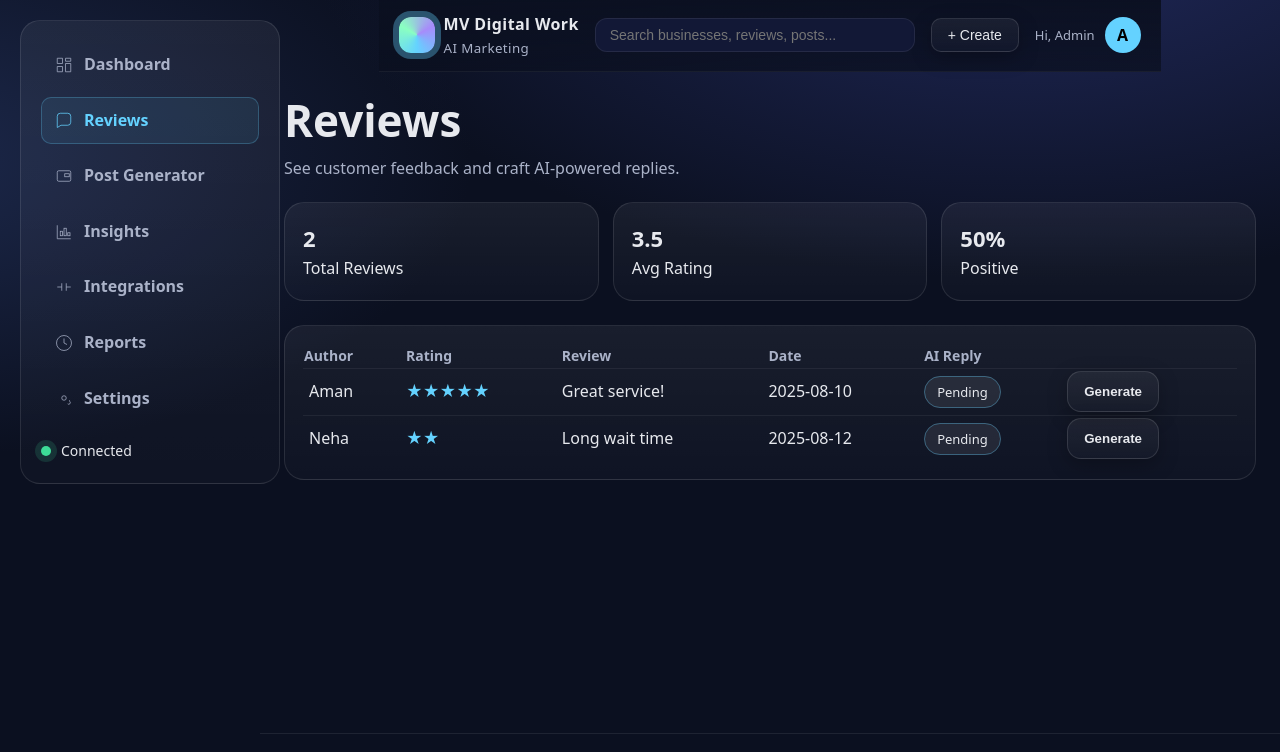
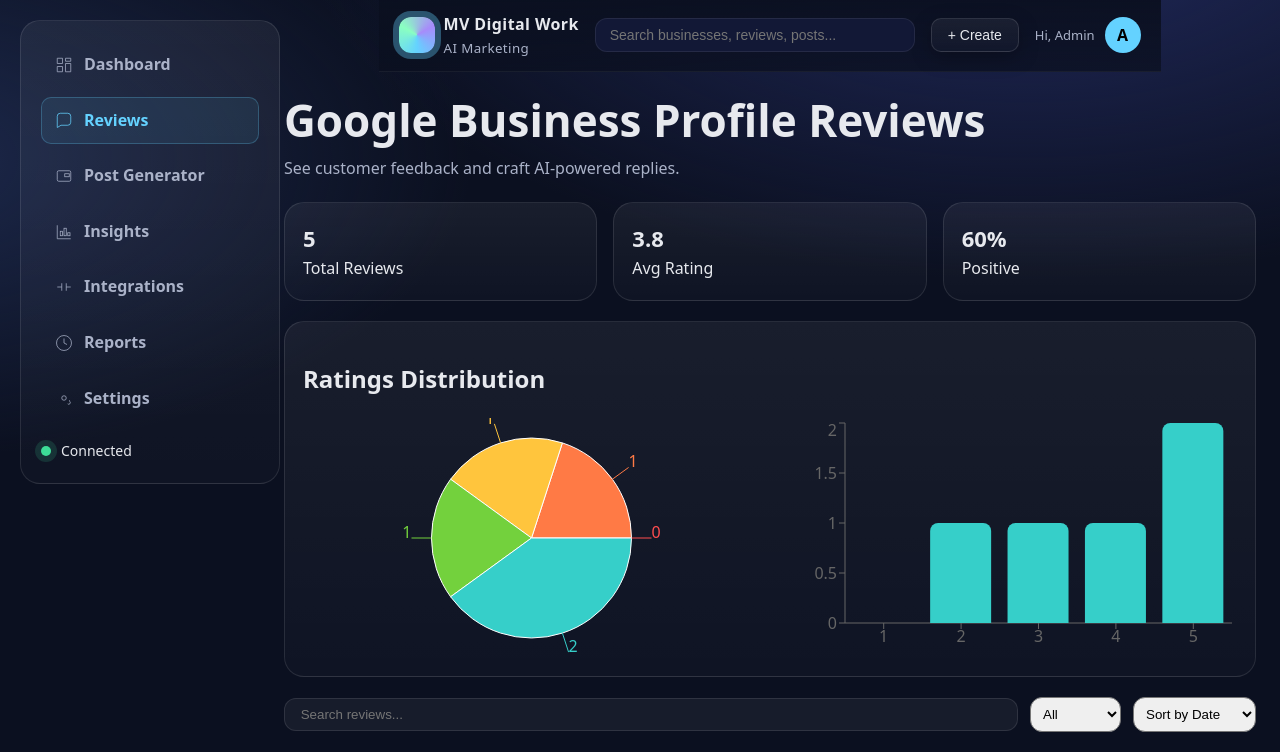
Before and after one commit to mvdigitalwork/MV-DIGITAL-DASHBOARD, a React (Vite) app: page /reviews in a window 1280 px wide. Shown: the top 752 px of the page. Built offline with nearby package versions, Linux system fonts and the light colour scheme.

Commit message:
Update message

```diff
--- a/package.json
+++ b/package.json
@@ -14,6 +14,7 @@
     "@tabler/icons-react": "^3.34.1",
     "lucide-react": "^0.540.0",
     "react": "^19.1.1",
+    "react-countup": "^6.5.3",
     "react-dom": "^19.1.1",
     "react-router-dom": "^7.8.1",
     "recharts": "^3.1.2"
--- a/src/pages/Dashboard.tsx
+++ b/src/pages/Dashboard.tsx
@@ -1,4 +1,5 @@
 import React from "react";
+import CountUp from "react-countup";
 import {
   LineChart,
   Line,
@@ -22,30 +23,62 @@
   ];
 
   return (
-    <div className="container">
+    <div
+      className="dashboard-wrapper"
+      style={{
+        width: "100%",
+        padding: "24px 32px",
+        display: "flex",
+        flexDirection: "column",
+        gap: "32px",
+      }}
+    >
       {/* Page Title */}
-      <h1>Dashboard</h1>
-      <p className="sub">Business insights at a glance</p>
+      <div>
+        <h1 style={{ fontSize: "32px", fontWeight: 700 }}> Dashboard</h1>
+        <p style={{ marginTop: "4px", color: "var(--muted)" }}>
+          Business insights at a glance
+        </p>
+      </div>
 
       {/* Stats Cards */}
-      <div className="kpis">
-        <div className="card">
-          <strong>120+</strong>
+      <div
+        className="kpis"
+        style={{
+          display: "grid",
+          gridTemplateColumns: "repeat(auto-fit, minmax(260px, 1fr))",
+          gap: "24px",
+        }}
+      >
+        <div className="card" style={{ padding: "20px" }}>
+          <strong style={{ fontSize: "26px" }}>
+            <CountUp end={120} duration={2} />+
+          </strong>
           <p>Total Reviews</p>
+          <small style={{ color: "var(--muted)" }}>+12 this week</small>
         </div>
-        <div className="card">
-          <strong>4.8⭐</strong>
+        <div className="card" style={{ padding: "20px" }}>
+          <strong style={{ fontSize: "26px" }}>
+            <CountUp end={4.8} duration={2} decimals={1} />
+          </strong>
           <p>Avg. Rating</p>
+          <small style={{ color: "var(--muted)" }}>Above industry avg</small>
         </div>
-        <div className="card">
-          <strong>15%</strong>
+        <div className="card" style={{ padding: "20px" }}>
+          <strong style={{ fontSize: "26px" }}>
+            <CountUp end={15} duration={2} />%
+          </strong>
           <p>Profile Growth</p>
+          <small style={{ color: "var(--muted)" }}>Last 30 days</small>
         </div>
       </div>
 
       {/* Performance Chart */}
-      <div className="card" style={{ marginTop: "28px", height: "300px" }}>
-        <h3>Performance Overview</h3>
+      <div
+        className="card"
+        style={{ padding: "20px", width: "100%", height: "380px" }}
+      >
+        <h3 style={{ marginBottom: "12px" }}> Performance Overview</h3>
         <ResponsiveContainer width="100%" height="90%">
           <LineChart data={data}>
             <CartesianGrid strokeDasharray="3 3" stroke="rgba(255,255,255,.1)" />
@@ -59,38 +92,54 @@
                 color: "var(--text)",
               }}
             />
-            <Line type="monotone" dataKey="reviews" stroke="#64d2ff" strokeWidth={2} />
-            <Line type="monotone" dataKey="posts" stroke="#3ddc97" strokeWidth={2} />
+            <Line type="monotone" dataKey="reviews" stroke="#64d2ff" strokeWidth={3} />
+            <Line type="monotone" dataKey="posts" stroke="#3ddc97" strokeWidth={3} />
           </LineChart>
         </ResponsiveContainer>
       </div>
 
       {/* Recent Activity Table */}
-      <div className="card" style={{ marginTop: "28px" }}>
-        <h3>Recent Activity</h3>
-        <table style={{ width: "100%", marginTop: "12px" }}>
+      <div className="card" style={{ padding: "20px", width: "100%" }}>
+        <h3> Recent Activity</h3>
+        <table
+          style={{
+            width: "100%",
+            marginTop: "16px",
+            borderSpacing: "0 10px",
+          }}
+        >
           <thead>
             <tr style={{ textAlign: "left", color: "var(--muted)" }}>
-              <th>Date</th>
-              <th>Activity</th>
-              <th>Status</th>
+              <th style={{ paddingBottom: "8px" }}>Date</th>
+              <th style={{ paddingBottom: "8px" }}>Activity</th>
+              <th style={{ paddingBottom: "8px" }}>Status</th>
             </tr>
           </thead>
           <tbody>
             <tr>
               <td>19 Aug</td>
-              <td>Posted on Instagram</td>
-              <td><span className="chip">Success</span></td>
+              <td> Posted on Instagram</td>
+              <td><span className="chip success">Success</span></td>
             </tr>
             <tr>
               <td>18 Aug</td>
-              <td>New Review Received</td>
-              <td><span className="chip">Pending Reply</span></td>
+              <td> New Review Received</td>
+              <td><span className="chip pending">Pending Reply</span></td>
             </tr>
             <tr>
               <td>17 Aug</td>
-              <td>Profile Updated</td>
-              <td><span className="chip">Done</span></td>
+              <td> Profile Updated</td>
+              <td><span className="chip done">Done</span></td>
+            </tr>
+            <tr>
+              <td>16 Aug</td>
+              <td> Analytics Report Generated</td>
+              <td><span className="chip success">Success</span></td>
+            </tr>
+            <tr>
+              <td>15 Aug</td>
+              <td> Reply Sent to Review</td>
+              <td><span className="chip done">Done</span></td>
             </tr>
           </tbody>
         </table>
--- a/src/pages/Reviews.tsx
+++ b/src/pages/Reviews.tsx
@@ -1,4 +1,5 @@
 import React, { useState } from 'react'
+import { PieChart, Pie, Cell, Tooltip, BarChart, Bar, XAxis, YAxis, ResponsiveContainer } from 'recharts'
 
 type Review = {
   id:string;
@@ -10,14 +11,20 @@
 }
 
 const mock:Review[] = [
-  {id:'1', author:'Aman', rating:5, text:'Great service!', date:'2025-08-10'},
-  {id:'2', author:'Neha', rating:2, text:'Long wait time', date:'2025-08-12'},
+  {id:'1', author:'Aman', rating:5, text:'Great service and very professional team. Will definitely recommend!', date:'2025-08-10'},
+  {id:'2', author:'Neha', rating:2, text:'Long wait time and the support was not very responsive.', date:'2025-08-12'},
+  {id:'3', author:'Ravi', rating:4, text:'Good overall experience. Could improve speed of delivery.', date:'2025-08-15'},
+  {id:'4', author:'Simran', rating:5, text:'Absolutely loved the quality of service. Keep it up!', date:'2025-08-17'},
+  {id:'5', author:'Karan', rating:3, text:'Average experience, could be better.', date:'2025-08-18'},
 ]
 
 const Reviews: React.FC = () => {
   const [rows, setRows] = useState<Review[]>(mock)
   const [active, setActive] = useState<Review | null>(null)
   const [reply, setReply] = useState('')
+  const [search, setSearch] = useState('')
+  const [filter, setFilter] = useState<'all' | 'positive' | 'negative'>('all')
+  const [sort, setSort] = useState<'date' | 'rating'>('date')
 
   const total = rows.length
   const avg = (rows.reduce((s,r)=>s+r.rating,0)/total).toFixed(1)
@@ -25,8 +32,8 @@
 
   const generateReply = (r:Review) => {
     const suggestion = r.rating >= 4
-      ? `Thank you ${r.author}! So glad you loved it.`
-      : `Hi ${r.author}, we’re sorry. Please DM us so we can help.`
+      ? `Thank you ${r.author}! We're thrilled you enjoyed our service.`
+      : `Hi ${r.author}, we're sorry to hear this. Please reach out so we can resolve your concern.`
     setActive(r)
     setReply(suggestion)
   }
@@ -38,40 +45,141 @@
     setReply('')
   }
 
+  const renderStars = (count:number) => (
+    <span style={{color:'gold'}}>{'★'.repeat(count)}{'☆'.repeat(5-count)}</span>
+  )
+
+  // --- Filter + Search + Sort logic ---
+  const filtered = rows
+    .filter(r =>
+      r.author.toLowerCase().includes(search.toLowerCase()) ||
+      r.text.toLowerCase().includes(search.toLowerCase())
+    )
+    .filter(r => {
+      if(filter === 'positive') return r.rating >= 4
+      if(filter === 'negative') return r.rating <= 2
+      return true
+    })
+    .sort((a,b) => {
+      if(sort === 'date') return new Date(b.date).getTime() - new Date(a.date).getTime()
+      if(sort === 'rating') return b.rating - a.rating
+      return 0
+    })
+
+  // --- Chart Data ---
+  const ratingCounts = [1,2,3,4,5].map(star => ({
+    star,
+    count: rows.filter(r => r.rating === star).length
+  }))
+
+  const COLORS = ['#ff4d4f','#ff7a45','#ffc53d','#73d13d','#36cfc9']
+
   return (
     <div>
-      <h1>Reviews</h1>
+      <h1>Google Business Profile Reviews</h1>
       <p className="sub">See customer feedback and craft AI-powered replies.</p>
 
       {/* --- Stats --- */}
-      <div className="kpis">
-        <div className="card"><strong>{total}</strong><div>Total Reviews</div></div>
-        <div className="card"><strong>{avg}</strong><div>Avg Rating</div></div>
-        <div className="card"><strong>{positive}%</strong><div>Positive</div></div>
+      <div className="kpis" style={{display:'grid', gridTemplateColumns:'repeat(auto-fit, minmax(160px,1fr))', gap:16, marginTop:16}}>
+        <div className="card center"><strong style={{fontSize:22}}>{total}</strong><div>Total Reviews</div></div>
+        <div className="card center"><strong style={{fontSize:22}}>{avg}</strong><div>Avg Rating</div></div>
+        <div className="card center"><strong style={{fontSize:22}}>{positive}%</strong><div>Positive</div></div>
+      </div>
+
+      {/* --- Chart Section --- */}
+      <div className="card" style={{marginTop:20}}>
+        <h2>Ratings Distribution</h2>
+        <div style={{display:'flex', flexWrap:'wrap', gap:20, marginTop:16}}>
+
+          {/* Pie Chart */}
+          <div style={{flex:1, minWidth:280, height:240}}>
+            <ResponsiveContainer>
+              <PieChart>
+                <Pie data={ratingCounts} dataKey="count" nameKey="star" outerRadius={100} label>
+                  {ratingCounts.map((entry, index) => (
+                    <Cell key={`cell-${index}`} fill={COLORS[index % COLORS.length]} />
+                  ))}
+                </Pie>
+                <Tooltip />
+              </PieChart>
+            </ResponsiveContainer>
+          </div>
+
+          {/* Bar Chart */}
+          <div style={{flex:1, minWidth:280, height:240}}>
+            <ResponsiveContainer>
+              <BarChart data={ratingCounts}>
+                <XAxis dataKey="star" />
+                <YAxis />
+                <Tooltip />
+                <Bar dataKey="count" fill="#36cfc9" radius={[8,8,0,0]} />
+              </BarChart>
+            </ResponsiveContainer>
+          </div>
+
+        </div>
+      </div>
+
+      {/* --- Filters & Search --- */}
+      <div style={{display:'flex', flexWrap:'wrap', gap:12, marginTop:20, alignItems:'center'}}>
+        <input
+          type="text"
+          placeholder=" Search reviews..."
+          value={search}
+          onChange={e=>setSearch(e.target.value)}
+          style={{
+            flex:1,
+            minWidth:180,
+            padding:'8px 12px',
+            borderRadius:12,
+            border:'1px solid rgba(255,255,255,.1)',
+            background:'rgba(255,255,255,.05)',
+            color:'var(--text)'
+          }}
+        />
+        <select value={filter} onChange={e=>setFilter(e.target.value as any)} style={{padding:8, borderRadius:12}}>
+          <option value="all">All</option>
+          <option value="positive"> Positive</option>
+          <option value="negative"> Negative</option>
+        </select>
+        <select value={sort} onChange={e=>setSort(e.target.value as any)} style={{padding:8, borderRadius:12}}>
+          <option value="date">Sort by Date</option>
+          <option value="rating">Sort by Rating</option>
+        </select>
       </div>
 
       {/* --- Reviews Table --- */}
-      <div className="card" style={{overflowX:'auto', marginTop:24}}>
+      <div className="card" style={{overflowX:'auto', marginTop:20}}>
         <table style={{width:'100%', borderCollapse:'collapse'}}>
           <thead>
             <tr style={{textAlign:'left', fontSize:14, color:'var(--muted)'}}>
-              <th>Author</th><th>Rating</th><th>Review</th><th>Date</th><th>AI Reply</th><th></th>
+              <th style={{padding:10}}>Author</th>
+              <th>Rating</th>
+              <th>Review</th>
+              <th>Date</th>
+              <th>AI Reply</th>
+              <th></th>
             </tr>
           </thead>
           <tbody>
-            {rows.map(r => (
+            {filtered.map(r => (
               <tr key={r.id} style={{borderTop:'1px solid rgba(255,255,255,.06)'}}>
-                <td style={{padding:'10px 6px'}}>{r.author}</td>
-                <td style={{color:'var(--accent)'}}>{'★'.repeat(r.rating)}</td>
-                <td style={{maxWidth:220}}>{r.text}</td>
-                <td>{r.date}</td>
+                <td style={{padding:'10px 6px', display:'flex', alignItems:'center', gap:8}}>
+                  <div style={{width:32, height:32, borderRadius:'50%', background:'var(--accent)', color:'#fff', display:'flex', alignItems:'center', justifyContent:'center', fontSize:14}}>
+                    {r.author.charAt(0)}
+                  </div>
+                  {r.author}
+                </td>
+                <td>{renderStars(r.rating)}</td>
+                <td style={{maxWidth:280, whiteSpace:'pre-wrap'}}>{r.text}</td>
+                <td style={{fontSize:13, color:'var(--muted)'}}>{r.date}</td>
                 <td>
                   {r.suggestion
-                    ? <code className="inline">{r.suggestion}</code>
+                    ? <span className="chip" style={{fontSize:12, background:'rgba(0,255,128,0.1)', color:'lime'}}>{r.suggestion}</span>
                     : <span className="chip">Pending</span>}
                 </td>
                 <td>
-                  <button className="btn" onClick={()=>generateReply(r)}>Generate</button>
+                  <button className="btn small" onClick={()=>generateReply(r)}> Reply</button>
                 </td>
               </tr>
             ))}
@@ -83,7 +191,7 @@
       {active && (
         <div style={{marginTop:20}} className="card">
           <strong>AI Suggested Reply</strong>
-          <p className="sub">{active.author}: {active.text}</p>
+          <p className="sub">Replying to <b>{active.author}</b>: "{active.text}"</p>
           <textarea
             value={reply}
             onChange={e=>setReply(e.target.value)}
@@ -99,7 +207,7 @@
             }}
           />
           <div style={{display:'flex', justifyContent:'flex-end', gap:12, marginTop:12}}>
-            <button className="btn" onClick={save}>💾 Save</button>
+            <button className="btn" onClick={save}>Send</button>
             <button className="btn" onClick={()=>{setActive(null); setReply('')}}>✖ Cancel</button>
           </div>
         </div>
```
Also changed, not shown: 1 other file (tests, documents, lock files or other folders).
